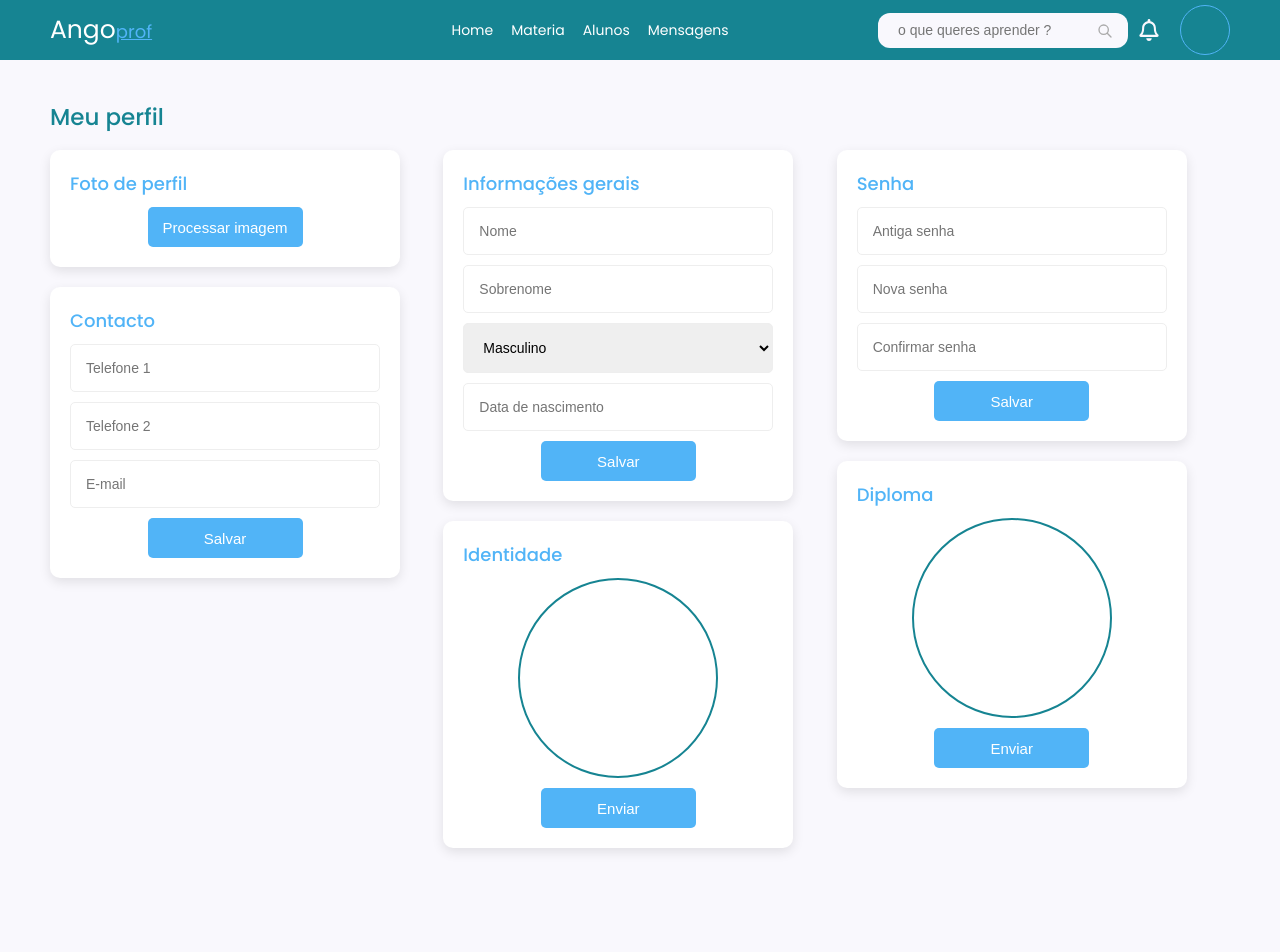
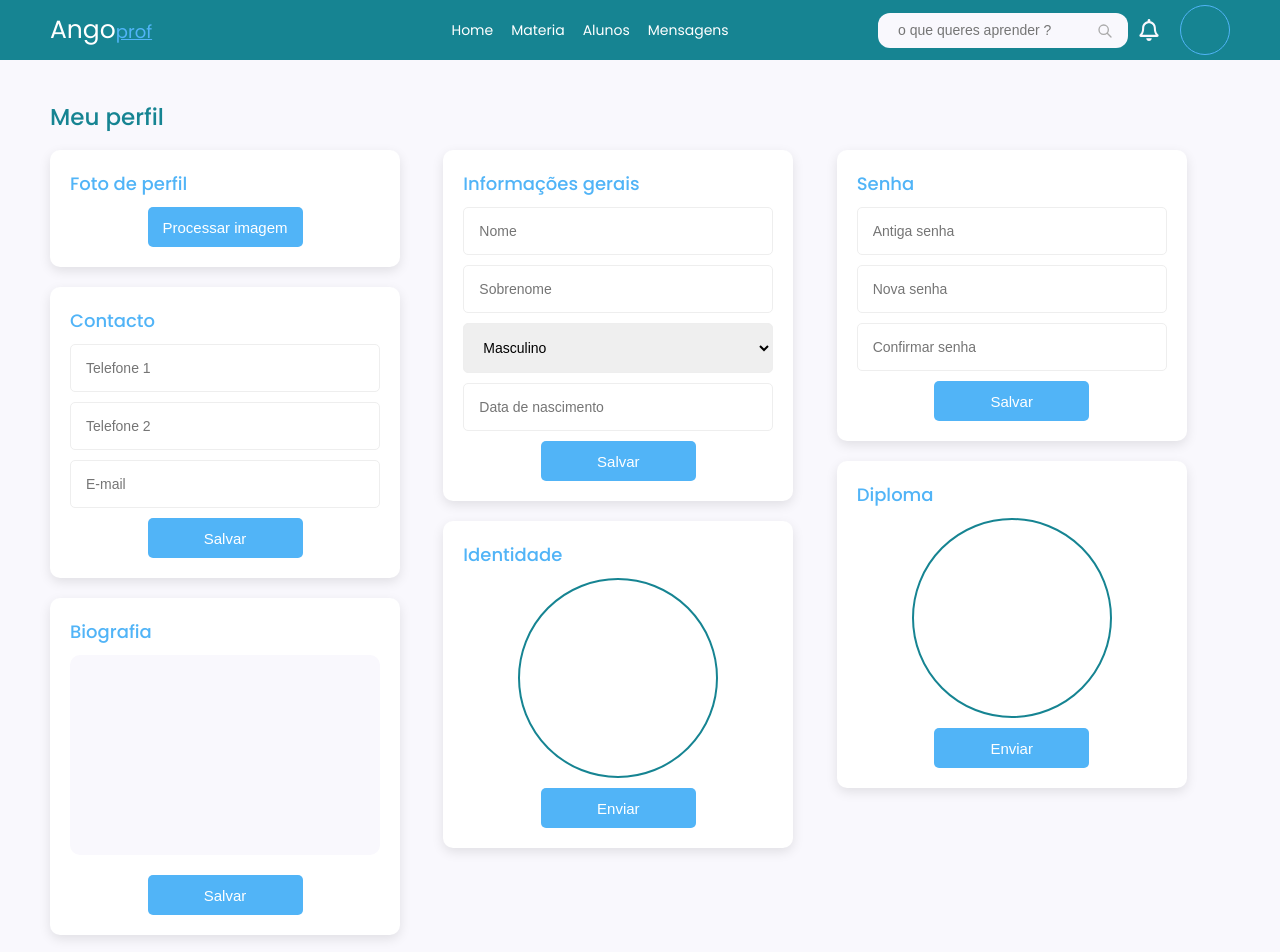
Before and after one commit to FabioJunik/AngoProf_v3, a Next.js app: page /teacher/profile in a window 1280 px wide. Shown: the top 952 px of the page. Built offline with nearby package versions, Linux system fonts and the light colour scheme.

Commit message:
Adicionando biografia no perfil do professor

```diff
--- a/src/pages/hooks/useUser.tsx
+++ b/src/pages/hooks/useUser.tsx
@@ -60,6 +60,7 @@ interface userProps {
     orderReceived?: StudentMatterProps[];
     orderSent?: TeacherMatterProps[];
     imgURL?: string;
+    bio?: string;
     typeUser: string;
 }
 
--- a/src/pages/login/index.tsx
+++ b/src/pages/login/index.tsx
@@ -68,6 +68,7 @@ interface userProps {
     orderReceived?: StudentMatterProps[];
     orderSent?: TeacherMatterProps[];
     imgURL?: string;
+    bio?: string;
     typeUser: string;
 }
 
@@ -130,6 +131,7 @@ const Login:NextPage = () => {
                 }
                 const teacherData = {
                     ...daseData,
+                    'bio' : user.bio || '',
                     'matter' : user.matter || [],
                     'student': user.student || [],
                     'orderReceived': user.orderReceived || [],
--- a/src/pages/teacher/profile/index.tsx
+++ b/src/pages/teacher/profile/index.tsx
@@ -15,6 +15,7 @@ interface UserProps {
     phone1: string;
     phone2: string;
     imgURL?: string;
+    bio?: string;
 }
 
 const Profile:NextPage = ()=>{
@@ -28,9 +29,11 @@ const Profile:NextPage = ()=>{
     const [phone1, setPhone1] = useState<string>(user.phone1 || '');
     const [phone2, setPhone2] = useState<string>(user.phone2 || '');
     const [imgURL, setImgURL] = useState<string>(user.imgURL || '');
+    const [bio, setBio] = useState<string>(user.bio || '');
 
     const [imgProcess, setImgProcess] = useState<number>(0);
 
+    console.log(bio)
     function updateImage(event:FormEvent){
         event.preventDefault();
 
@@ -72,7 +75,8 @@ const Profile:NextPage = ()=>{
             password,
             phone1,
             phone2,
-            imgURL
+            imgURL,
+            bio
         }
 
         ref.child(user.id).update(userData);
@@ -106,6 +110,12 @@ const Profile:NextPage = ()=>{
                         <Input placeholder='E-mail' value={email}
                         onChange={e=>setEmail(e.target.value)}
                     />
+                        <Button onClick={updateUserData}>Salvar</Button>
+                    </Card>
+                    <Card>
+                        <h2>Biografia</h2>
+                        <textarea value={bio} onChange={(e)=>setBio(e.target.value)}>
+                        </textarea>
                         <Button onClick={updateUserData}>Salvar</Button>
                     </Card>
                 </div>
--- a/src/pages/teacher/profile/styles.ts
+++ b/src/pages/teacher/profile/styles.ts
@@ -61,6 +61,18 @@ export const Card = styled.form`
         font-size: 1.4rem;
     }
 
+    textarea{
+        min-height: 20rem;
+        padding : 2rem;
+        margin-bottom: 2rem;
+
+        font-size: 1.6rem;
+        border: none;
+        border-radius: 1rem;
+        background-color: var(--gray-100);
+        resize: none;
+    }
+
     input[type="file"] {
         display: none;
     }
```
